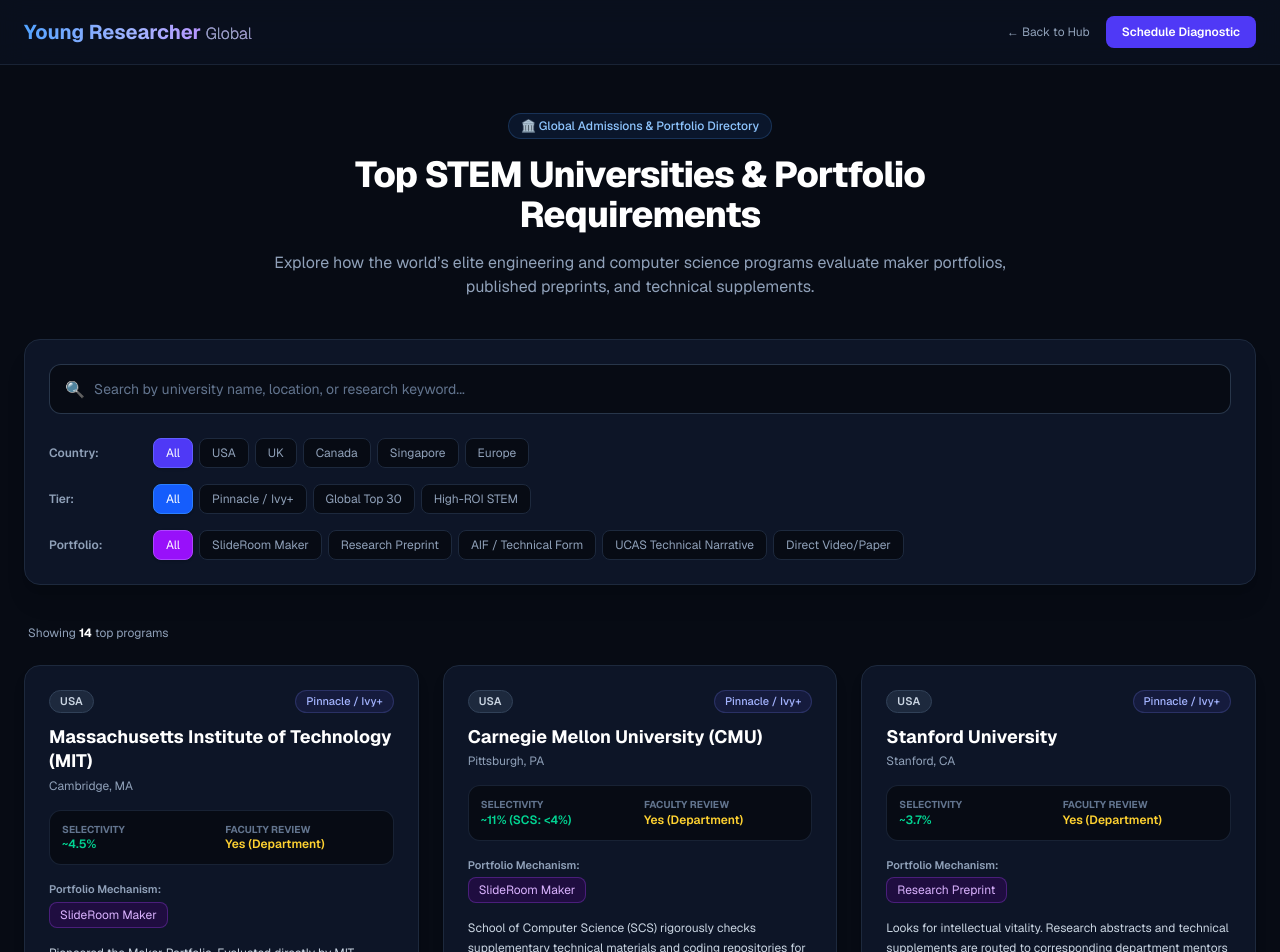
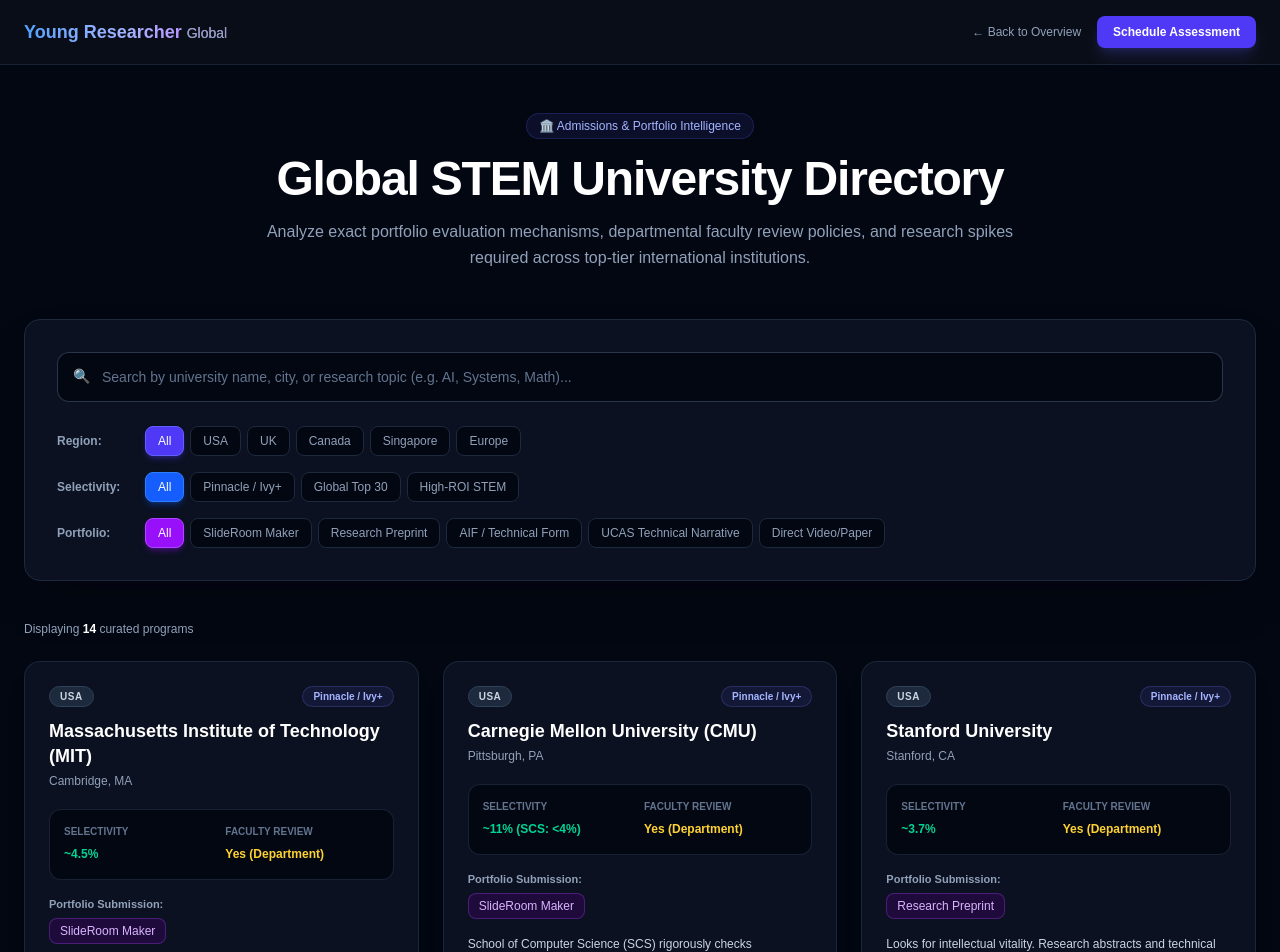
Before and after one commit to rashiag/global-young-researcher, a Next.js app: page /explorer in a window 1280 px wide. Shown: the top 952 px of the page. Built offline with nearby package versions, Linux system fonts and the light colour scheme.

Commit message:
Refactor Explorer with modern glassmorphism UI

```diff
--- a/src/app/explorer/page.tsx
+++ b/src/app/explorer/page.tsx
@@ -2,7 +2,7 @@
 
 import React, { useState, useMemo } from 'react';
 import Link from 'next/link';
-import { UNIVERSITIES } from '@/data/universities';
+import { UNIVERSITIES, University } from '@/data/universities';
 
 export default function ExplorerPage() {
   const [searchQuery, setSearchQuery] = useState('');
@@ -13,10 +13,17 @@ export default function ExplorerPage() {
 
   const countries = ['All', 'USA', 'UK', 'Canada', 'Singapore', 'Europe'];
   const tiers = ['All', 'Pinnacle / Ivy+', 'Global Top 30', 'High-ROI STEM'];
-  const portfolioTypes = ['All', 'SlideRoom Maker', 'Research Preprint', 'AIF / Technical Form', 'UCAS Technical Narrative', 'Direct Video/Paper'];
+  const portfolioTypes = [
+    'All',
+    'SlideRoom Maker',
+    'Research Preprint',
+    'AIF / Technical Form',
+    'UCAS Technical Narrative',
+    'Direct Video/Paper'
+  ];
 
   const filteredUniversities = useMemo(() => {
-    return UNIVERSITIES.filter((uni) => {
+    return UNIVERSITIES.filter((uni: University) => {
       const matchesSearch =
         uni.name.toLowerCase().includes(searchQuery.toLowerCase()) ||
         uni.location.toLowerCase().includes(searchQuery.toLowerCase()) ||
@@ -31,55 +38,59 @@ export default function ExplorerPage() {
   }, [searchQuery, selectedCountry, selectedTier, selectedPortfolio]);
 
   return (
-    <div className="min-h-screen bg-[#070B14] text-slate-100 font-sans pb-24">
-      {/* Header */}
-      <div className="border-b border-slate-800/80 bg-[#0B1120]/80 backdrop-blur-md sticky top-0 z-40">
-        <div className="max-w-7xl mx-auto px-6 py-4 flex items-center justify-between">
+    <div className="min-h-screen bg-[#030712] text-slate-100 antialiased">
+      {/* Navigation Bar */}
+      <header className="sticky top-0 z-50 border-b border-slate-800/80 bg-[#0B0F19]/90 backdrop-blur-xl">
+        <div className="max-w-7xl mx-auto px-6 h-16 flex items-center justify-between">
           <Link href="/" className="flex items-center space-x-2">
-            <span className="text-xl font-bold bg-gradient-to-r from-blue-400 via-indigo-300 to-purple-400 bg-clip-text text-transparent">
-              Young Researcher <span className="text-slate-400 font-light text-base">Global</span>
+            <span className="text-lg font-bold bg-gradient-to-r from-blue-400 via-indigo-300 to-purple-400 bg-clip-text text-transparent">
+              Young Researcher <span className="text-slate-400 font-light text-sm">Global</span>
             </span>
           </Link>
           <div className="flex items-center space-x-4">
-            <Link href="/" className="text-xs text-slate-400 hover:text-white transition-colors">
-              ← Back to Hub
+            <Link
+              href="/"
+              className="text-xs font-medium text-slate-400 hover:text-white transition-colors"
+            >
+              ← Back to Overview
             </Link>
             <Link
               href="/#assessment"
-              className="bg-indigo-600 hover:bg-indigo-500 text-white text-xs font-semibold px-4 py-2 rounded-lg transition-all"
+              className="inline-flex items-center justify-center rounded-lg bg-indigo-600 px-4 py-2 text-xs font-semibold text-white shadow-lg shadow-indigo-500/20 hover:bg-indigo-500 transition-all"
             >
-              Schedule Diagnostic
+              Schedule Assessment
             </Link>
           </div>
         </div>
+      </header>
+
+      {/* Main Content Area */}
+      <main className="max-w-7xl mx-auto px-6 py-12">
+        {/* Header Hero */}
+        <div className="max-w-3xl mx-auto text-center mb-12">
+          <div className="inline-flex items-center gap-2 px-3 py-1 rounded-full bg-indigo-500/10 border border-indigo-500/20 text-indigo-300 text-xs font-medium mb-4">
+            <span>🏛️ Admissions & Portfolio Intelligence</span>
           </div>
-
-      {/* Main Container */}
-      <main className="max-w-7xl mx-auto px-6 pt-12">
-        <div className="mb-10 text-center max-w-3xl mx-auto">
-          <div className="inline-flex items-center gap-2 px-3 py-1 rounded-full bg-blue-500/10 border border-blue-400/20 text-blue-300 text-xs font-medium mb-4">
-            <span>🏛️ Global Admissions & Portfolio Directory</span>
-          </div>
-          <h1 className="text-3xl sm:text-4xl font-extrabold tracking-tight text-white mb-4">
-            Top STEM Universities & Portfolio Requirements
+          <h1 className="text-3xl sm:text-5xl font-extrabold tracking-tight text-white mb-4">
+            Global STEM University Directory
           </h1>
-          <p className="text-sm sm:text-base text-slate-400">
-            Explore how the world’s elite engineering and computer science programs evaluate maker portfolios, published preprints, and technical supplements.
+          <p className="text-sm sm:text-base text-slate-400 leading-relaxed">
+            Analyze exact portfolio evaluation mechanisms, departmental faculty review policies, and research spikes required across top-tier international institutions.
           </p>
         </div>
 
-        {/* Filters */}
-        <div className="bg-[#0D1527] border border-slate-800 rounded-2xl p-6 mb-10 shadow-xl">
-          <div className="mb-6">
-            <div className="relative">
+        {/* Filter Control Center */}
+        <div className="bg-[#0B1120] border border-slate-800 rounded-2xl p-6 sm:p-8 mb-10 shadow-2xl">
+          {/* Search Input */}
+          <div className="relative mb-6">
             <input
               type="text"
-                placeholder="Search by university name, location, or research keyword..."
+              placeholder="Search by university name, city, or research topic (e.g. AI, Systems, Math)..."
               value={searchQuery}
               onChange={(e) => setSearchQuery(e.target.value)}
-                className="w-full bg-[#070B14] border border-slate-700/80 rounded-xl px-4 py-3.5 pl-11 text-sm text-white placeholder-slate-500 focus:outline-none focus:border-indigo-500 transition-colors"
+              className="w-full bg-[#030712] border border-slate-700/80 rounded-xl px-4 py-3.5 pl-11 text-sm text-white placeholder-slate-500 focus:outline-none focus:ring-2 focus:ring-indigo-500 focus:border-transparent transition-all"
             />
-              <span className="absolute left-4 top-3.5 text-slate-500">🔍</span>
+            <span className="absolute left-4 top-3.5 text-slate-500 text-sm">🔍</span>
             {searchQuery && (
               <button
                 onClick={() => setSearchQuery('')}
@@ -89,20 +100,21 @@ export default function ExplorerPage() {
               </button>
             )}
           </div>
-          </div>
 
+          {/* Tag Filters */}
           <div className="space-y-4 text-xs">
-            <div className="flex flex-wrap items-center gap-2">
-              <span className="text-slate-400 font-semibold w-24">Country:</span>
+            {/* Country */}
+            <div className="flex flex-col sm:flex-row sm:items-center gap-2">
+              <span className="text-slate-400 font-semibold w-20 shrink-0">Region:</span>
               <div className="flex flex-wrap gap-1.5">
                 {countries.map((c) => (
                   <button
                     key={c}
                     onClick={() => setSelectedCountry(c)}
-                    className={`px-3 py-1.5 rounded-lg border transition-all ${
+                    className={`px-3 py-1.5 rounded-lg text-xs font-medium border transition-all ${
                       selectedCountry === c
-                        ? 'bg-indigo-600 border-indigo-500 text-white shadow-sm'
-                        : 'bg-[#070B14] border-slate-800 text-slate-400 hover:border-slate-700 hover:text-white'
+                        ? 'bg-indigo-600 border-indigo-500 text-white shadow-md shadow-indigo-600/30'
+                        : 'bg-[#030712] border-slate-800 text-slate-400 hover:border-slate-700 hover:text-white'
                     }`}
                   >
                     {c}
@@ -111,17 +123,18 @@ export default function ExplorerPage() {
               </div>
             </div>
 
-            <div className="flex flex-wrap items-center gap-2">
-              <span className="text-slate-400 font-semibold w-24">Tier:</span>
+            {/* Selectivity Tier */}
+            <div className="flex flex-col sm:flex-row sm:items-center gap-2">
+              <span className="text-slate-400 font-semibold w-20 shrink-0">Selectivity:</span>
               <div className="flex flex-wrap gap-1.5">
                 {tiers.map((t) => (
                   <button
                     key={t}
                     onClick={() => setSelectedTier(t)}
-                    className={`px-3 py-1.5 rounded-lg border transition-all ${
+                    className={`px-3 py-1.5 rounded-lg text-xs font-medium border transition-all ${
                       selectedTier === t
-                        ? 'bg-blue-600 border-blue-500 text-white shadow-sm'
-                        : 'bg-[#070B14] border-slate-800 text-slate-400 hover:border-slate-700 hover:text-white'
+                        ? 'bg-blue-600 border-blue-500 text-white shadow-md shadow-blue-600/30'
+                        : 'bg-[#030712] border-slate-800 text-slate-400 hover:border-slate-700 hover:text-white'
                     }`}
                   >
                     {t}
@@ -130,17 +143,18 @@ export default function ExplorerPage() {
               </div>
             </div>
 
-            <div className="flex flex-wrap items-center gap-2">
-              <span className="text-slate-400 font-semibold w-24">Portfolio:</span>
+            {/* Portfolio Type */}
+            <div className="flex flex-col sm:flex-row sm:items-center gap-2">
+              <span className="text-slate-400 font-semibold w-20 shrink-0">Portfolio:</span>
               <div className="flex flex-wrap gap-1.5">
                 {portfolioTypes.map((p) => (
                   <button
                     key={p}
                     onClick={() => setSelectedPortfolio(p)}
-                    className={`px-3 py-1.5 rounded-lg border transition-all ${
+                    className={`px-3 py-1.5 rounded-lg text-xs font-medium border transition-all ${
                       selectedPortfolio === p
-                        ? 'bg-purple-600 border-purple-500 text-white shadow-sm'
-                        : 'bg-[#070B14] border-slate-800 text-slate-400 hover:border-slate-700 hover:text-white'
+                        ? 'bg-purple-600 border-purple-500 text-white shadow-md shadow-purple-600/30'
+                        : 'bg-[#030712] border-slate-800 text-slate-400 hover:border-slate-700 hover:text-white'
                     }`}
                   >
                     {p}
@@ -151,10 +165,10 @@ export default function ExplorerPage() {
           </div>
         </div>
 
-        {/* Counter */}
-        <div className="flex justify-between items-center mb-6 px-1">
+        {/* Counter and Reset */}
+        <div className="flex justify-between items-center mb-6">
           <p className="text-xs text-slate-400">
-            Showing <span className="font-bold text-white">{filteredUniversities.length}</span> top programs
+            Displaying <span className="font-bold text-white">{filteredUniversities.length}</span> curated programs
           </p>
           {(selectedCountry !== 'All' || selectedTier !== 'All' || selectedPortfolio !== 'All' || searchQuery) && (
             <button
@@ -166,12 +180,12 @@ export default function ExplorerPage() {
               }}
               className="text-xs text-indigo-400 hover:underline"
             >
-              Reset All Filters
+              Reset Filters
             </button>
           )}
         </div>
 
-        {/* Grid */}
+        {/* University Grid */}
         <div className="grid grid-cols-1 md:grid-cols-2 lg:grid-cols-3 gap-6">
           {filteredUniversities.map((uni) => {
             const isExpanded = expandedId === uni.id;
@@ -179,83 +193,90 @@ export default function ExplorerPage() {
             return (
               <div
                 key={uni.id}
-                className="bg-[#0D1527] border border-slate-800 rounded-2xl p-6 flex flex-col justify-between hover:border-indigo-500/50 transition-all duration-300 shadow-lg"
+                className="bg-[#0B1120] border border-slate-800/90 hover:border-indigo-500/50 rounded-2xl p-6 flex flex-col justify-between transition-all duration-300 shadow-xl group"
               >
                 <div>
+                  {/* Top Metadata */}
                   <div className="flex items-center justify-between gap-2 mb-3">
-                    <span className="text-[11px] font-semibold tracking-wide uppercase px-2.5 py-0.5 rounded-full bg-slate-800 border border-slate-700 text-slate-300">
+                    <span className="text-[10px] font-bold tracking-wider uppercase px-2.5 py-0.5 rounded-full bg-slate-800 border border-slate-700 text-slate-300">
                       {uni.country}
                     </span>
-                    <span className="text-[11px] font-medium px-2.5 py-0.5 rounded-full bg-indigo-500/10 border border-indigo-400/20 text-indigo-300">
+                    <span className="text-[10px] font-semibold px-2.5 py-0.5 rounded-full bg-indigo-500/10 border border-indigo-400/20 text-indigo-300">
                       {uni.tier}
                     </span>
                   </div>
 
-                  <h3 className="text-lg font-bold text-white mb-1 leading-snug">
+                  {/* Program Title */}
+                  <h3 className="text-lg font-bold text-white mb-1 leading-snug group-hover:text-indigo-200 transition-colors">
                     {uni.name}
                   </h3>
-                  <p className="text-xs text-slate-400 mb-4">{uni.location}</p>
+                  <p className="text-xs text-slate-400 mb-5">{uni.location}</p>
 
-                  <div className="grid grid-cols-2 gap-2 bg-[#070B14] p-3 rounded-xl border border-slate-800/80 mb-4 text-xs">
+                  {/* Quantitative Box */}
+                  <div className="grid grid-cols-2 gap-2 bg-[#030712] p-3.5 rounded-xl border border-slate-800/80 mb-4">
                     <div>
-                      <span className="text-slate-500 block text-[10px] uppercase font-bold">Selectivity</span>
-                      <span className="font-semibold text-emerald-400">{uni.acceptanceRate}</span>
+                      <span className="text-[10px] uppercase font-bold text-slate-500 block mb-0.5">Selectivity</span>
+                      <span className="text-xs font-semibold text-emerald-400">{uni.acceptanceRate}</span>
                     </div>
                     <div>
-                      <span className="text-slate-500 block text-[10px] uppercase font-bold">Faculty Review</span>
-                      <span className={`font-semibold ${uni.facultyReview ? 'text-amber-300' : 'text-slate-400'}`}>
+                      <span className="text-[10px] uppercase font-bold text-slate-500 block mb-0.5">Faculty Review</span>
+                      <span className={`text-xs font-semibold ${uni.facultyReview ? 'text-amber-300' : 'text-slate-400'}`}>
                         {uni.facultyReview ? 'Yes (Department)' : 'Admissions Board'}
                       </span>
                     </div>
                   </div>
 
+                  {/* Portfolio Badge */}
                   <div className="mb-4">
-                    <span className="text-[11px] text-slate-400 block mb-1 font-semibold">Portfolio Mechanism:</span>
+                    <span className="text-[11px] text-slate-400 font-semibold block mb-1.5">Portfolio Submission:</span>
                     <span className="inline-block bg-purple-950/40 border border-purple-500/30 text-purple-300 text-xs px-2.5 py-1 rounded-lg">
                       {uni.portfolioType}
                     </span>
                   </div>
 
-                  <p className="text-xs text-slate-300 leading-relaxed mb-4">
+                  {/* Description */}
+                  <p className="text-xs text-slate-300 leading-relaxed mb-5">
                     {uni.description}
                   </p>
 
+                  {/* Expandable Technical Details */}
                   {isExpanded && (
-                    <div className="pt-4 border-t border-slate-800 space-y-3 text-xs">
+                    <div className="pt-4 border-t border-slate-800/80 space-y-3.5 text-xs">
                       <div>
-                        <span className="text-slate-400 font-semibold block text-[11px] mb-1">
+                        <span className="text-slate-400 font-semibold block text-[11px] mb-1.5">
                           🎯 Recommended Research Spike:
                         </span>
-                        <p className="text-slate-300 bg-[#070B14] p-3 rounded-lg border border-slate-800 leading-relaxed">
+                        <div className="text-slate-200 bg-[#030712] p-3 rounded-lg border border-slate-800 leading-relaxed">
                           {uni.recommendedSpike}
-                        </p>
+                        </div>
                       </div>
 
-                      <div className="grid grid-cols-1 gap-2 pt-1">
+                      <div className="grid grid-cols-1 gap-2 pt-1 text-slate-300">
                         <div>
-                          <span className="text-slate-400 font-semibold block text-[10px] uppercase">Application Portal</span>
-                          <span className="text-slate-300 text-xs">{uni.primaryPortal}</span>
+                          <span className="text-slate-500 font-semibold block text-[10px] uppercase">Portal</span>
+                          <span className="text-xs">{uni.primaryPortal}</span>
                         </div>
                         <div>
-                          <span className="text-slate-400 font-semibold block text-[10px] uppercase">Key Deadlines</span>
-                          <span className="text-slate-300 text-xs">{uni.keyDeadlines}</span>
+                          <span className="text-slate-500 font-semibold block text-[10px] uppercase">Deadlines</span>
+                          <span className="text-xs">{uni.keyDeadlines}</span>
                         </div>
                       </div>
                     </div>
                   )}
                 </div>
 
-                <div className="pt-4 mt-4 border-t border-slate-800/80 flex items-center justify-between">
+                {/* Bottom Actions */}
+                <div className="pt-4 mt-5 border-t border-slate-800/80 flex items-center justify-between">
                   <button
                     onClick={() => setExpandedId(isExpanded ? null : uni.id)}
                     className="text-xs font-semibold text-indigo-400 hover:text-indigo-300 transition-colors"
                   >
-                    {isExpanded ? 'Hide Details ↑' : 'View Portfolio Strategy ↓'}
+                    {isExpanded ? 'Hide Strategy ↑' : 'View Research Strategy ↓'}
                   </button>
 
                   <Link
                     href="/#assessment"
-                    className="text-xs bg-slate-800 hover:bg-slate-700 text-white px-3 py-1.5 rounded-lg border border-slate-700 transition-colors"
+                    className="text-xs bg-slate-800 hover:bg-slate-700 text-slate-100 font-medium px-3.5 py-1.5 rounded-lg border border-slate-700 hover:border-slate-600 transition-all"
                   >
                     Assess Fit
                   </Link>
```
Lines whose indentation alone changed are shown as unchanged.
